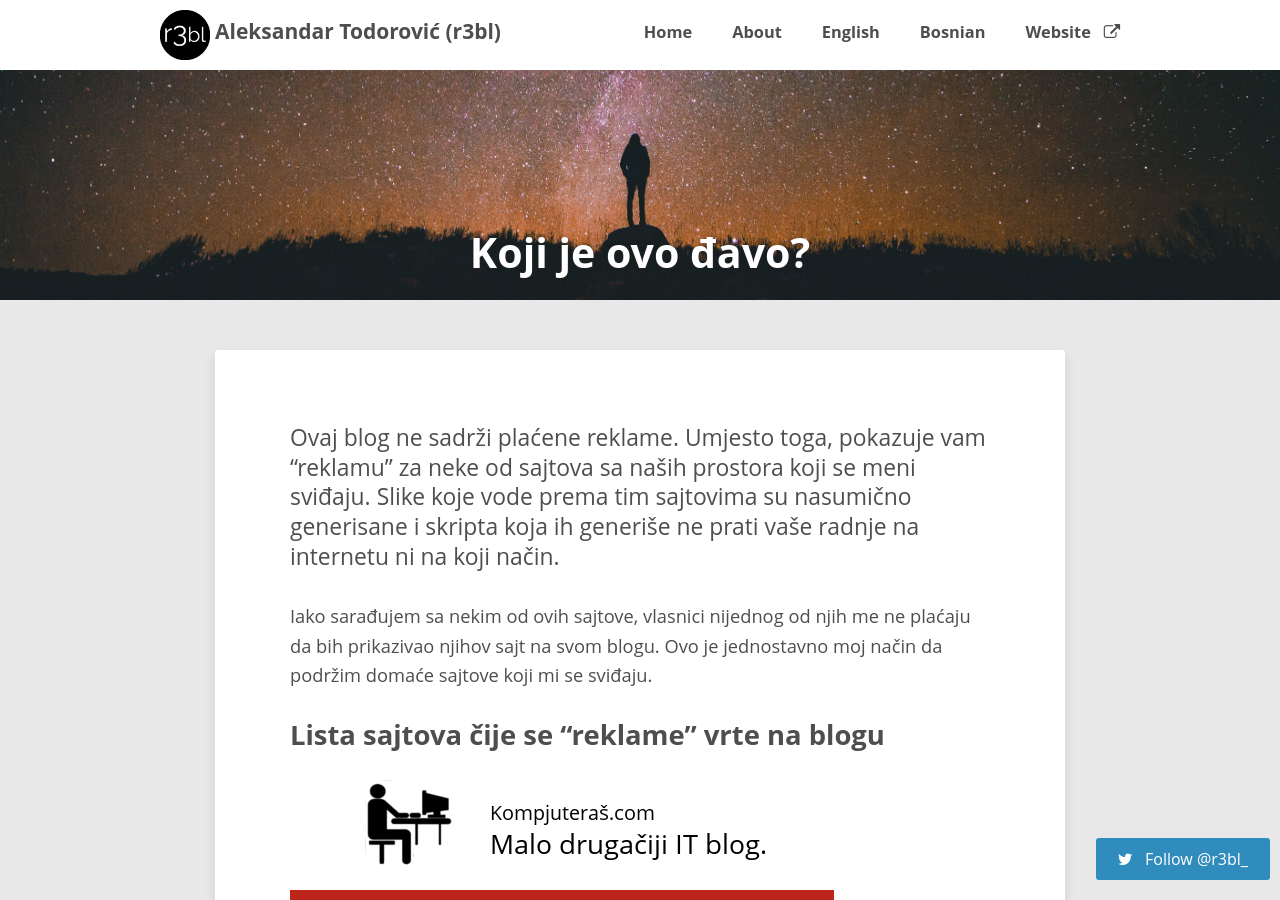
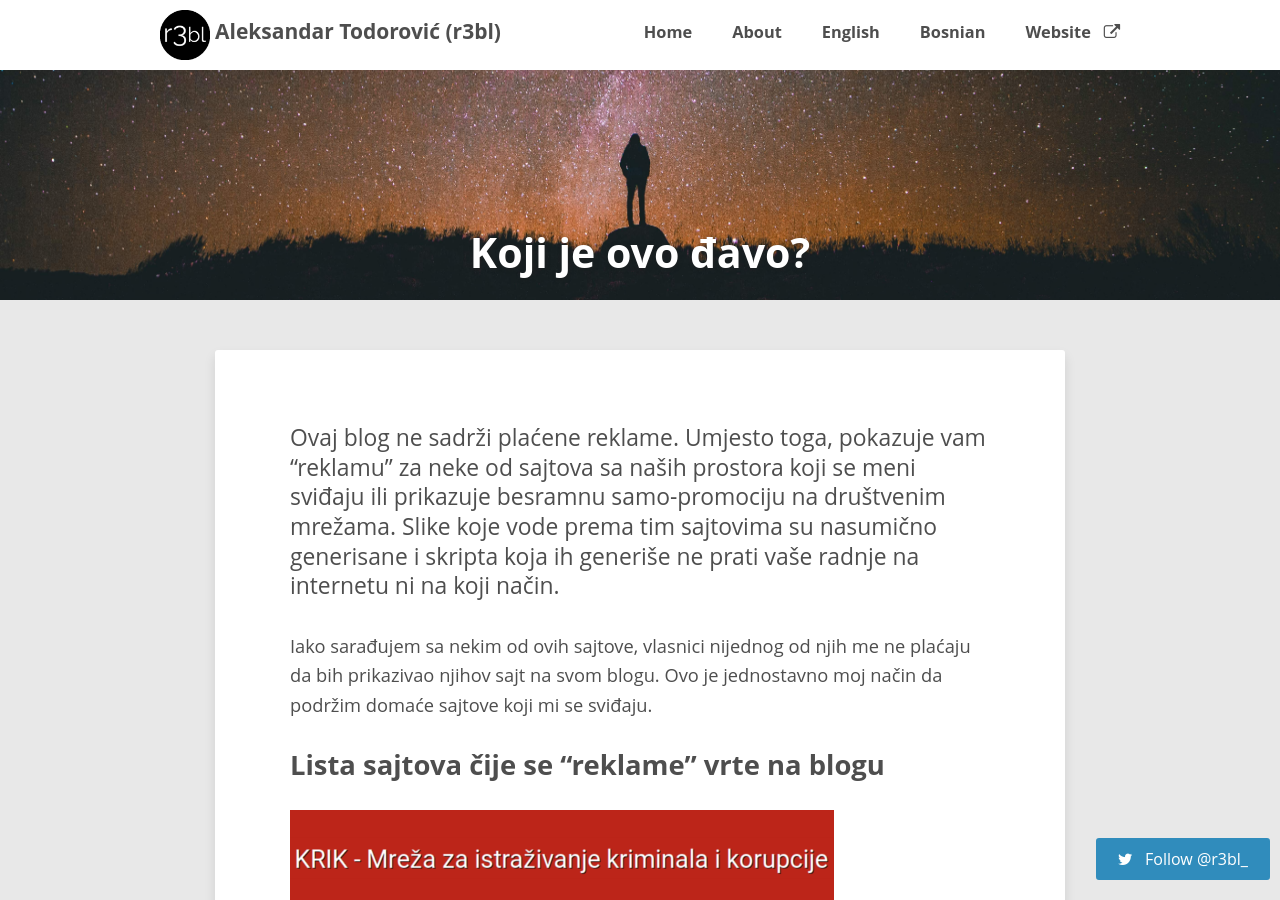
Before and after one commit to menghanhui/r3bl.blog, a Jekyll site: the page built from relevantan-sadrzaj/index.md, in a window 1280 px wide and 900 px high. Built offline with Jekyll 4.4.1, drawn with Linux system fonts in a browser that asks for light colours; nearby versions of some CDN libraries; comment, search, counter and statistics services are not loaded.

Commit message:
Removes Kompjuteras, adds ITGirls and my Facebook page

```diff
--- a/relevantan-sadrzaj/index.md
+++ b/relevantan-sadrzaj/index.md
@@ -7,13 +7,11 @@
   feature: abstract-1-3
 ---
 
-Ovaj blog ne sadrži plaćene reklame. Umjesto toga, pokazuje vam "reklamu" za neke od sajtova sa naših prostora koji se meni sviđaju. Slike koje vode prema tim sajtovima su nasumično generisane i skripta koja ih generiše ne prati vaše radnje na internetu ni na koji način.
+Ovaj blog ne sadrži plaćene reklame. Umjesto toga, pokazuje vam "reklamu" za neke od sajtova sa naših prostora koji se meni sviđaju ili prikazuje besramnu samo-promociju na društvenim mrežama. Slike koje vode prema tim sajtovima su nasumično generisane i skripta koja ih generiše ne prati vaše radnje na internetu ni na koji način.
 
 Iako sarađujem sa nekim od ovih sajtove, vlasnici nijednog od njih me ne plaćaju da bih prikazivao njihov sajt na svom blogu. Ovo je jednostavno moj način da podržim domaće sajtove koji mi se sviđaju.
 
 ## Lista sajtova čije se "reklame" vrte na blogu
-
-[![kompjuteras](../images/relevant-bhs/kompjuteras.png)](https://kompjuteras.com/)
 
 [![krik](../images/relevant-bhs/krik.png)](https://www.krik.rs/)
 
```
Also changed, not shown: other parts of relevantan-sadrzaj/index.md (+4 -0 lines), _includes/relevant-bhs.html (+5 -2 lines), images/relevant-bhs/facebook-page.png (added), images/relevant-bhs/itgirls.png (added).
